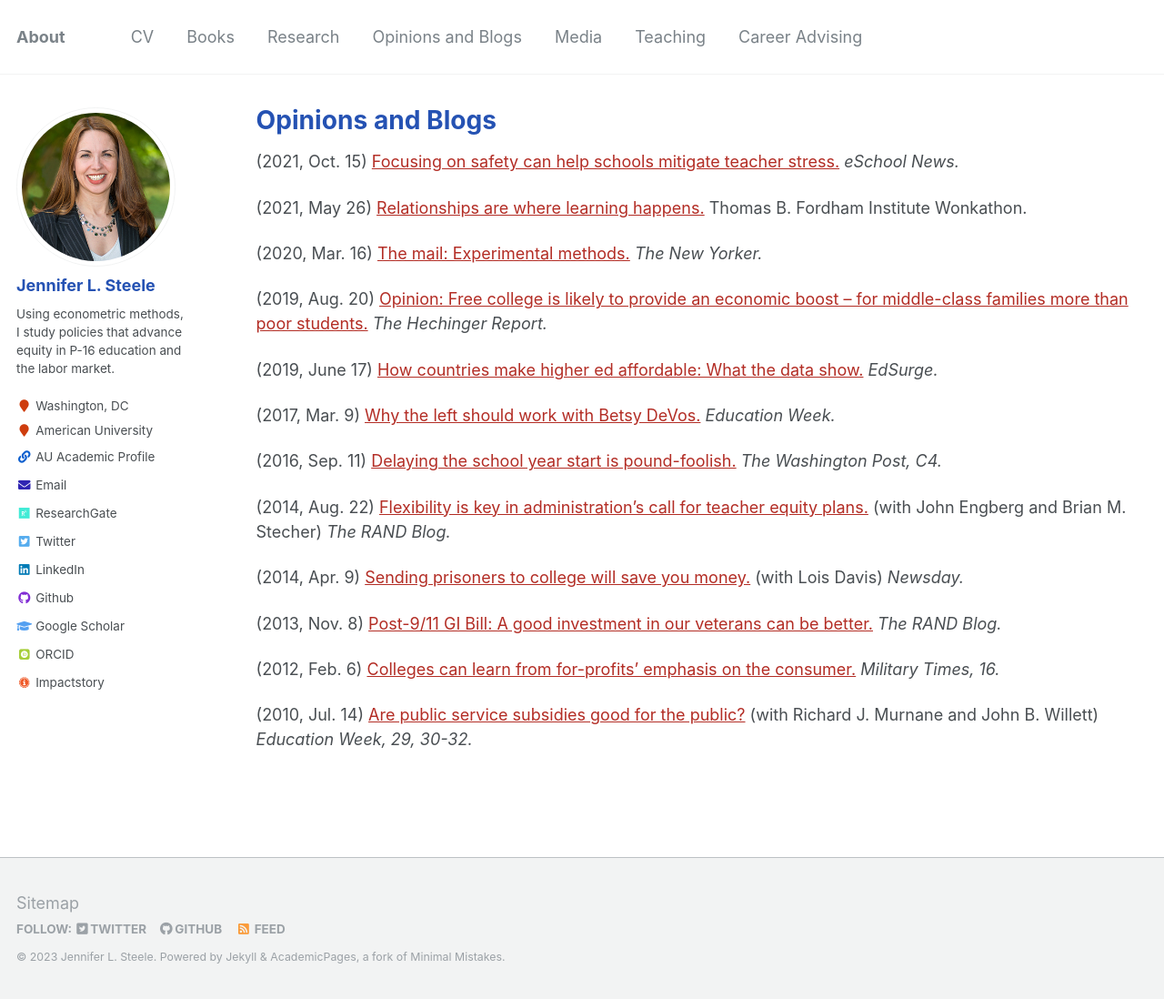
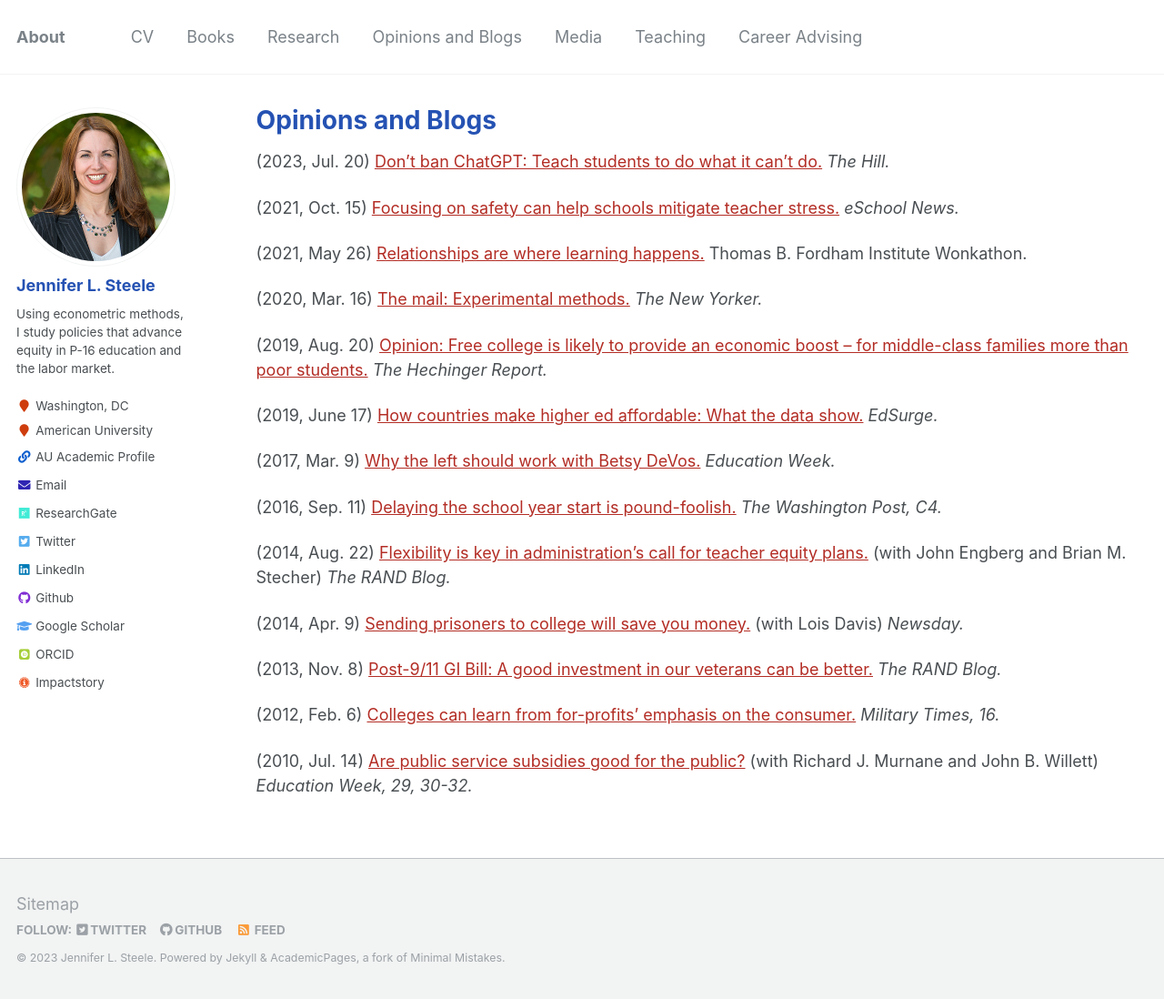
Before and after one commit to jensteele1/jensteele1.github.io, a Jekyll site: the page built from _pages/opinion.md, in a window 1280 px wide and 1098 px high. Shown: the whole window at 91% size. Built offline with Jekyll 4.4.1, drawn with Linux system fonts in a browser that asks for light colours; some web fonts are replaced.

Commit message:
Update opinion.md
Adding chatgpt link

```diff
--- a/_pages/opinion.md
+++ b/_pages/opinion.md
@@ -5,6 +5,7 @@ permalink: /opinion/
 author_profile: true
 ---
 
+(2023, Jul. 20) [Don't ban ChatGPT: Teach students to do what it can't do.](https://thehill.com/opinion/technology/4105892-dont-ban-chatgpt-teach-students-to-do-what-it-cant-do/) *The Hill.*
 
 (2021, Oct. 15) [Focusing on safety can help schools mitigate teacher stress.](https://www.eschoolnews.com/2021/10/15/focusing-on-safety-can-help-schools-mitigate-teacher-stress/) *eSchool News.*
 
```
